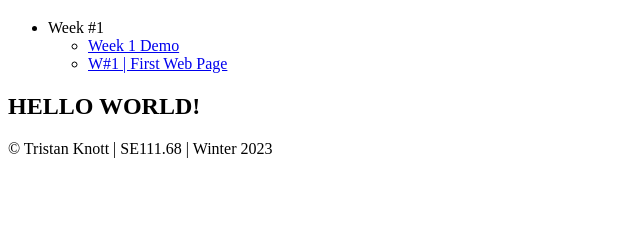
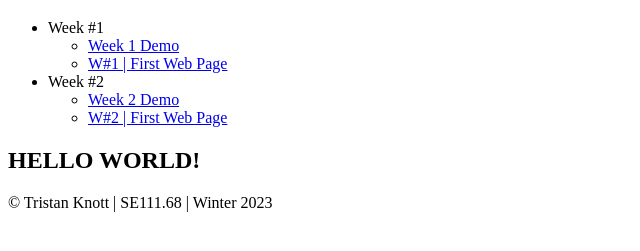
Before and after one commit to QuintsGuy/SE137, a plain HTML site: page index.html in a window 1280 px wide. Shown: the part 61-312 px from the top of the page, without its empty margins (0-640 px from the left). Drawn offline with Linux system fonts and the light colour scheme.

Commit message:
Lab 2 Bio

```diff
--- /dev/null
+++ b/Week 2/Week 2 Demo/style.css
@@ -0,0 +1,26 @@
+@charset "UTF-8";
+
+body{
+    background-color: #666;
+    background-image: url(images/Jihn\ screenart.jpg);
+    background-repeat: no-repeat;
+}
+
+a{
+    text-decoration: none;
+}
+
+a:link, a:visited, a:active{
+    color:black;
+}
+
+a:hover{
+    color:peachpuff
+}
+
+div{
+    background: #333333;
+    border:5px solid red;
+    border-top-left-radius: 50px;
+    box-shadow: 0 10px 25px black;
+}
--- a/index.html
+++ b/index.html
@@ -31,6 +31,13 @@
                     <li><a href="Week 1/Week 1 Lab/index.html">W#1 | First Web Page</a></li>
                 </ul>
 
+                <li>Week #2</li>
+
+                <ul>
+                    <li><a href="Week 2/Week 2 Demo/index.html">Week 2 Demo</a></li>
+                    <li><a href="Week 2/Week 2 Lab/index.html">W#2 | First Web Page</a></li>
+                </ul>
+
             </ul>
 
         </div><!--/ #nav-->
```
Also changed, not shown: Week 2/Week 2 Demo/index.html (added, +16 -0 lines), Week 2/Week 2 Demo/images/Jihn screenart.jpg (added).
